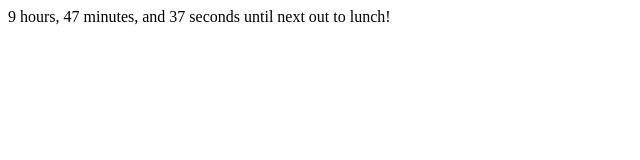
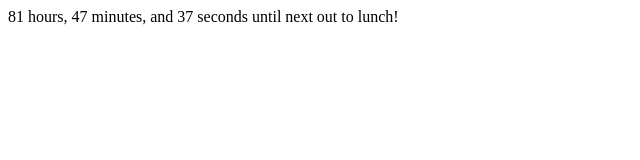
Before and after one commit to Erschindel/Lunch-Club-Today, a React (Create React App) app: page / in a window 1280 px wide. Shown: the top 160 px of the page, without its empty margins (0-640 px from the left). Built offline with nearby package versions, Linux system fonts and the light colour scheme.

Commit message:
Converted days into hours

```diff
--- a/src/components/timer.jsx
+++ b/src/components/timer.jsx
@@ -5,11 +5,14 @@ class Timer extends React.Component{
     super(props);
 
     let current = new Date(),
-      lunchDay = [3,12,38,42];
+      lunchDay = [3,12,38,42],
+      hour = (current.getHours() > lunchDay[1]) ? (24 + lunchDay[1] - current.getHours()) : (lunchDay[1] - current.getHours()),
+      day = (current.getDay() > lunchDay[0]) ? (7 + lunchDay[0] - current.getDay()) : (lunchDay[0] - current.getDay());
 
     this.state = {
-      days: (current.getDay() > lunchDay[0]) ? (7 + lunchDay[0] - current.getDay()) : (lunchDay[0] - current.getDay()),
-      hours: (current.getHours() > lunchDay[1]) ? (24 + lunchDay[1] - current.getHours()) : (lunchDay[1] - current.getHours()),
+      // set days remaining to reflect days abuot
+      days: ((current.getHours() > lunchDay[1] && current.getMinutes() > lunchDay[2] && current.getSeconds() > lunchDay[3]) ? (day) : (day + 1)),
+      hours: (current.getDay() !== lunchDay[0]) ? ((current.getDay() > lunchDay[0]) ? (hour + (24 * (7 + lunchDay[0] - current.getDay()))) : (hour + (24 * (lunchDay[0] - current.getDay())))) : hour,
       minutes: (current.getMinutes() > lunchDay[2]) ? (60 + lunchDay[2] - current.getMinutes()) : (lunchDay[2] - current.getMinutes()),
       seconds: (current.getSeconds() > lunchDay[3]) ? (60 + lunchDay[3] - current.getSeconds()) : (lunchDay[3] - current.getSeconds())
     }
@@ -26,17 +29,19 @@ class Timer extends React.Component{
 
   getRemainingTime = () => {
     const today = new Date();
-    const hooray = false,
+    let hooray = false,
       lunchDay = [3,12,38,42],
       secs = (today.getSeconds() > lunchDay[3]) ? (60 + lunchDay[3] - today.getSeconds()) : (lunchDay[3] - today.getSeconds()),
       //set minutes to decrement with respect to seconds, if minutes is > 0
       mins = (this.state.minutes !== -1) ? ((secs === 59) ? (this.state.minutes - 1) : (this.state.minutes)) : (59),
       //set hours to decrement with respect to minutes, if hours is > 0
-      hours =  (this.state.hours !== -1) ? ((mins === 59) ? (this.state.hours - 1) : (this.state.hours)) : (24),
+      hours = (this.state.hours !== -1) ? ((mins === 59) ? (this.state.hours - 1) : (this.state.hours)) : (24),
       day = this.state.days;
 
     //set hours to reflect days remaining
-    // (day !== lunchDay[0]) ? ((day > lunchDay[0]) ? (hours += 24 * (lunchDay[0] + day - 7)) : (hours += 24 * (lunchDay[0] - day))) : (hooray = true)
+    // hours += ();
+    (day === lunchDay[0] && hours < 13) ? hooray = true : hooray = false;
+
 
     this.setState({
       days: day,
```
